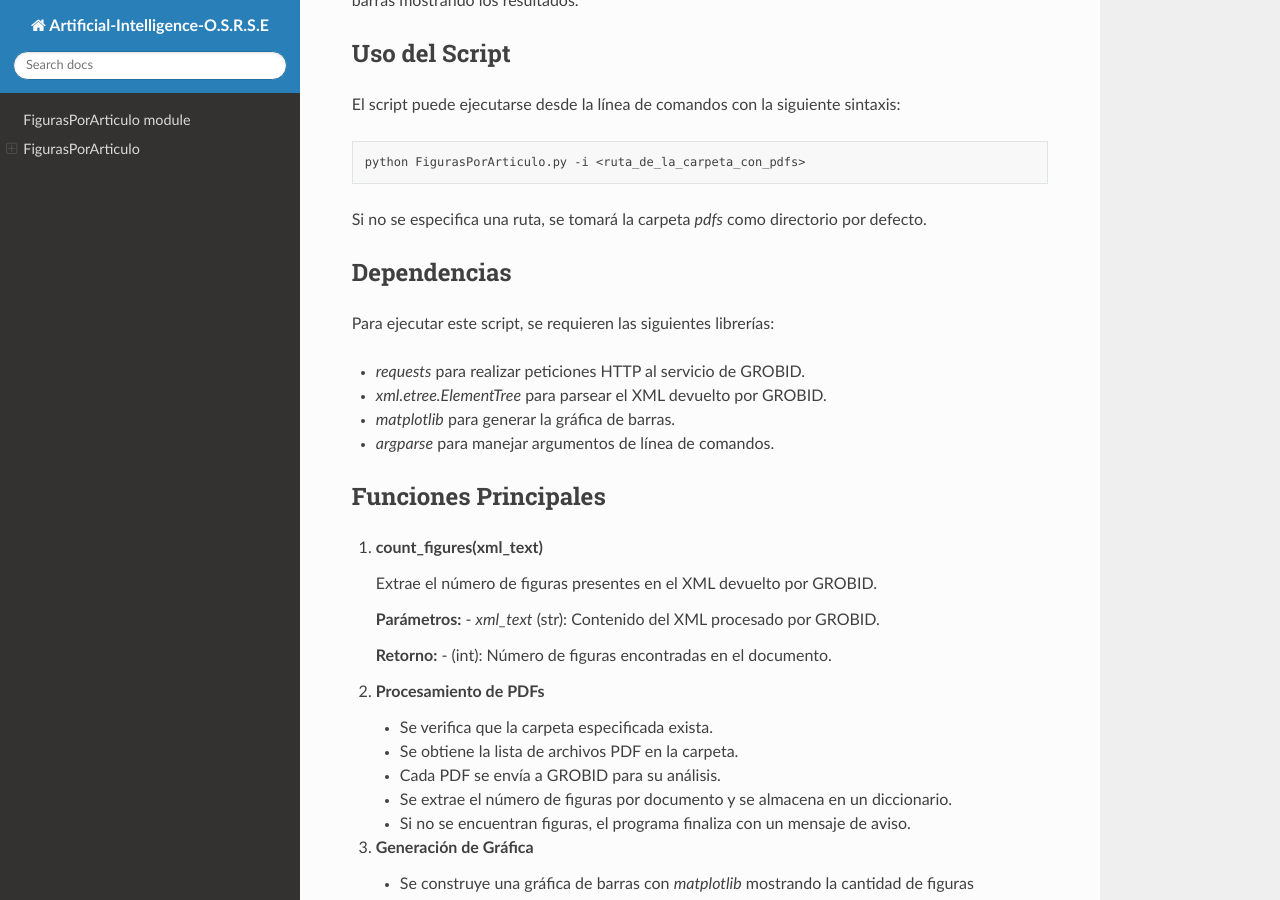
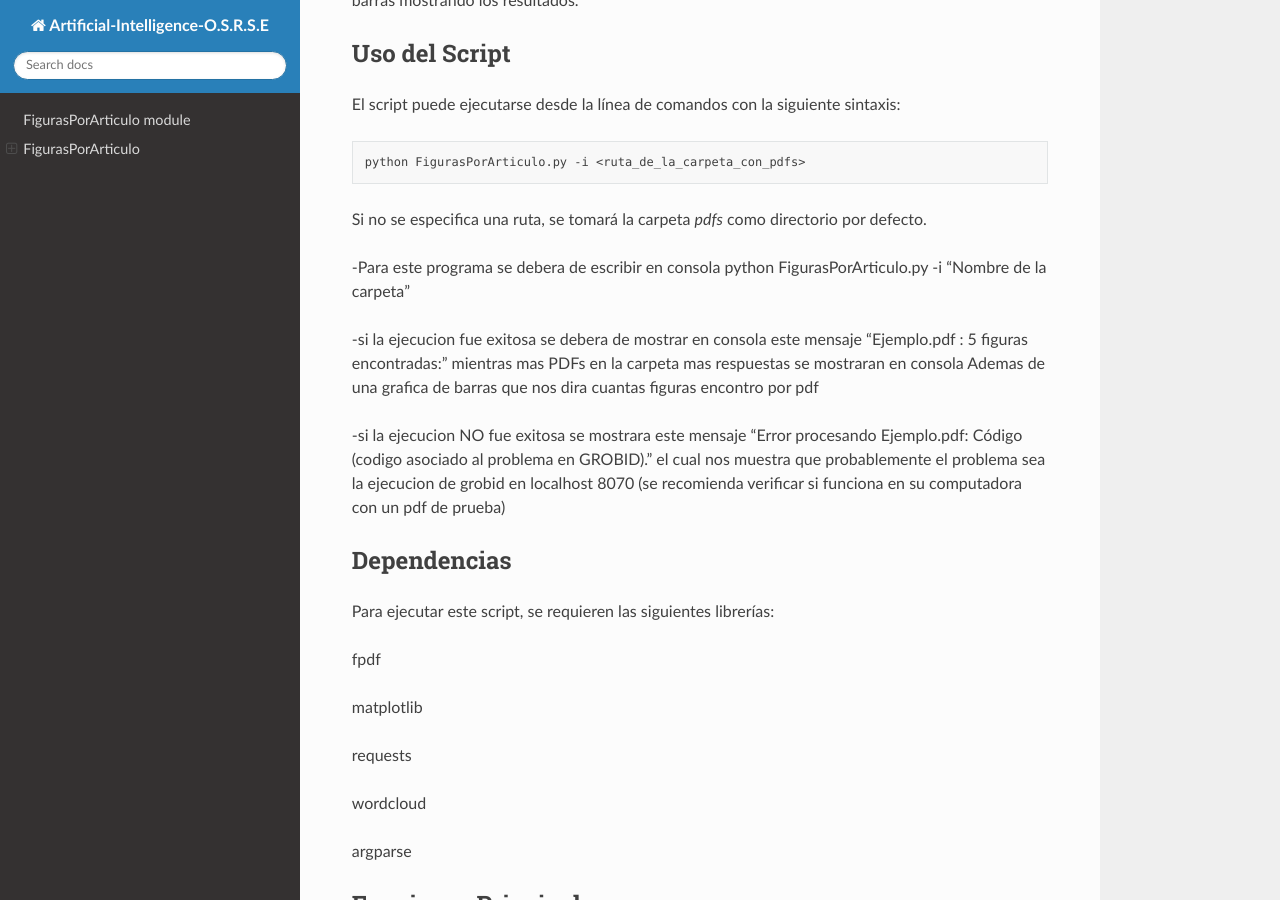
Before and after one commit to ikerorozco/Artificial-Intelligence-O.S.R.S.E, a Sphinx documentation site: the page built from docs/source/FigurasPorArticulo.rst, in a window 1280 px wide and 900 px high, scrolled down 432 px. Built offline with Sphinx 7.4.7 and the Read the Docs theme 3.1.0, drawn with Linux system fonts in a browser that asks for light colours.

Commit message:
Add files via upload

```diff
--- a/docs/source/FigurasPorArticulo.rst
+++ b/docs/source/FigurasPorArticulo.rst
@@ -22,15 +22,25 @@ El script puede ejecutarse desde la línea de comandos con la siguiente sintaxis
 
 Si no se especifica una ruta, se tomará la carpeta `pdfs` como directorio por defecto.
 
+-Para este programa se debera de escribir en consola python FigurasPorArticulo.py -i "Nombre de la carpeta"
+
+-si la ejecucion fue exitosa se debera de mostrar en consola este mensaje "Ejemplo.pdf : 5 figuras encontradas:" mientras mas PDFs en la carpeta mas respuestas se mostraran en consola Ademas de una grafica de barras que nos dira cuantas figuras encontro por pdf
+
+-si la ejecucion NO fue exitosa se mostrara este mensaje "Error procesando Ejemplo.pdf: Código (codigo asociado al problema en GROBID)." el cual nos muestra que probablemente el problema sea la ejecucion de grobid en localhost 8070 (se recomienda verificar si funciona en su computadora con un pdf de prueba)
 
 Dependencias
 ------------
 Para ejecutar este script, se requieren las siguientes librerías:
 
-- `requests` para realizar peticiones HTTP al servicio de GROBID.
-- `xml.etree.ElementTree` para parsear el XML devuelto por GROBID.
-- `matplotlib` para generar la gráfica de barras.
-- `argparse` para manejar argumentos de línea de comandos.
+fpdf
+
+matplotlib
+
+requests
+
+wordcloud
+
+argparse
 
 
 Funciones Principales
```
Also changed, not shown: docs/conf.py (added, +21 -0 lines).
